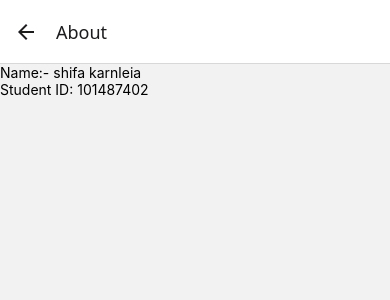
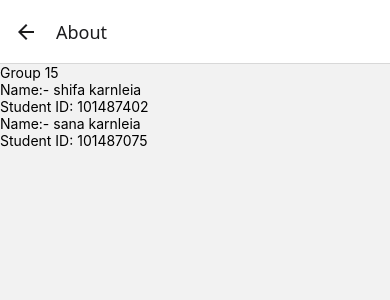
Before and after one commit to shifaKarnelia/COMP3074_a2_g15, a React Native app in the folder A2_shifa_karnelia/: screen /About in a window 390 px wide. Shown: the top 300 px of the page. Built offline with nearby package versions, Linux system fonts and the light colour scheme.

Commit message:
add group member info

```diff
--- a/A2_shifa_karnelia/src/screens/AboutScreen.js
+++ b/A2_shifa_karnelia/src/screens/AboutScreen.js
@@ -3,9 +3,12 @@ import { View, Text, StyleSheet } from 'react-native';
 const AboutScreen = () => {
      return (
     <View >
+        <Text>Group 15</Text>
       <Text >Name:- shifa karnleia</Text>
       <Text >Student ID: 101487402</Text>
-      </View>
+      <Text >Name:- sana karnleia</Text>
+      <Text >Student ID: 101487075</Text>
+    </View>
      );
 }
 
```
